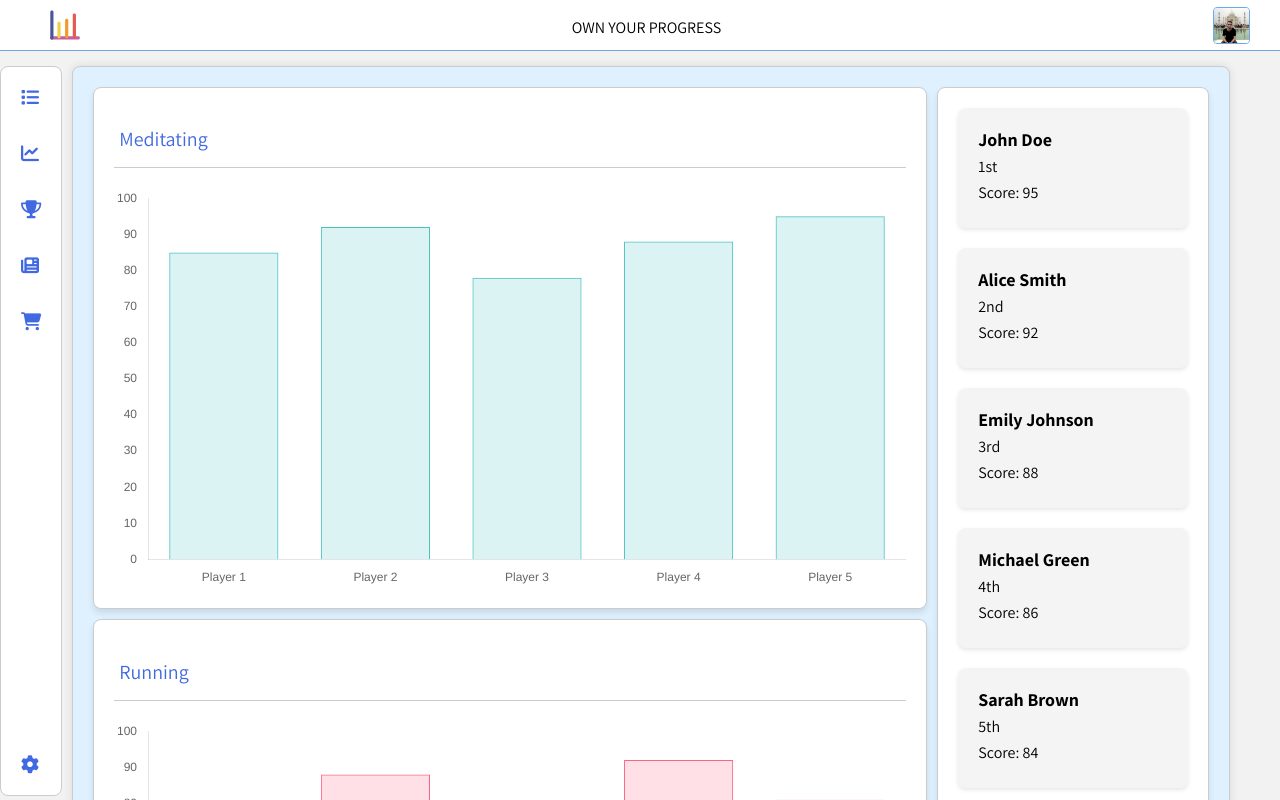
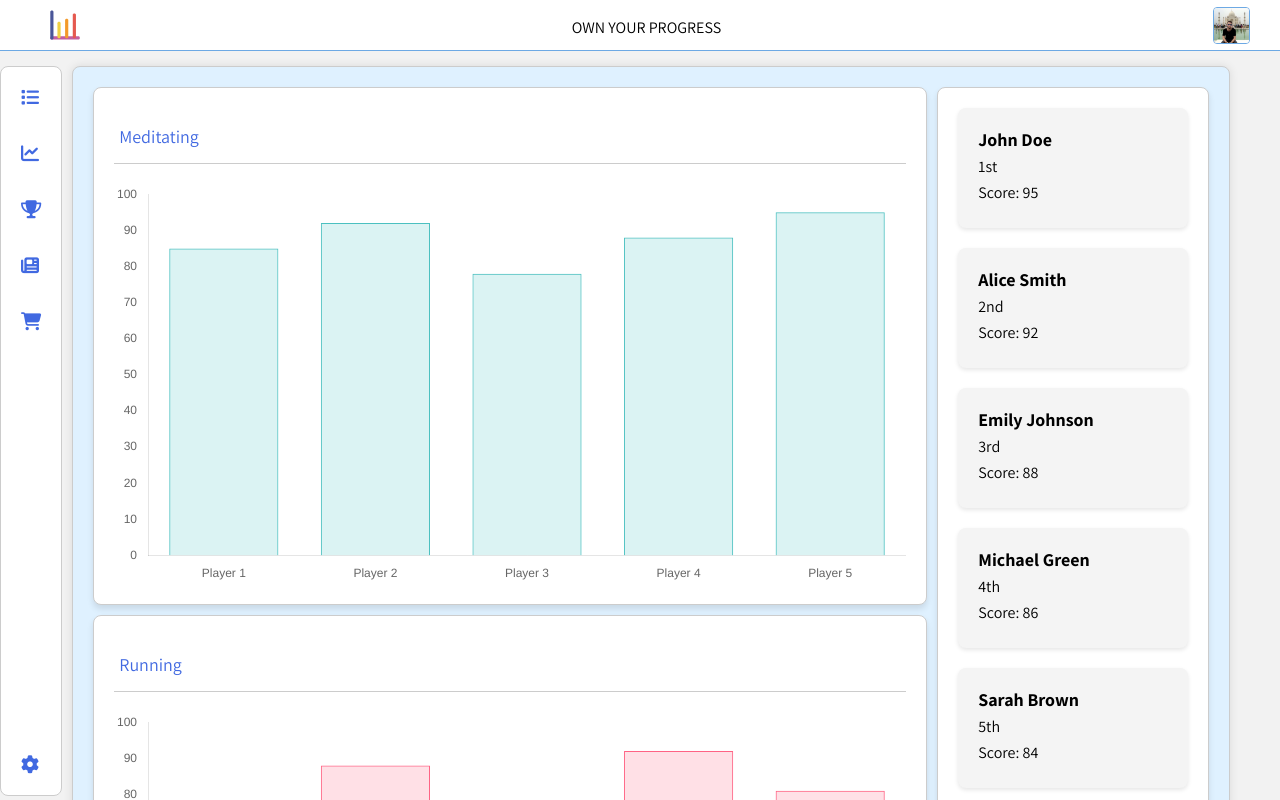
Before and after one commit to joseph-johnson27001/habits_tracker, a Vue app: page /#/leaderboard in a window 1280 px wide. Shown: the top 800 px of the page. Built offline with nearby package versions, Linux system fonts and the light colour scheme.

Commit message:
Graph heading styles

```diff
--- a/src/components/Leaderboard/LeaderboardGraph.vue
+++ b/src/components/Leaderboard/LeaderboardGraph.vue
@@ -77,6 +77,10 @@ export default {
 <style scoped>
 h1 {
   color: #4169e1;
+  font-weight: 400;
+  font-size: 18px;
+  cursor: pointer;
+  transition: color 0.1s;
 }
 .heading-container {
   padding: 5px;
--- a/src/views/ArticlesPage.vue
+++ b/src/views/ArticlesPage.vue
@@ -163,8 +163,10 @@ export default {
 }
 
 .article-type-navigation a {
-  text-decoration: none;
   color: #4169e1;
+  font-weight: 400;
+  font-size: 18px;
+  cursor: pointer;
   transition: color 0.2s;
 }
 
--- a/src/views/HabitsPage.vue
+++ b/src/views/HabitsPage.vue
@@ -219,6 +219,10 @@ export default {
 <style scoped>
 h1 {
   color: #4169e1;
+  font-weight: 400;
+  font-size: 18px;
+  cursor: pointer;
+  transition: color 0.1s;
 }
 
 .card {
```
